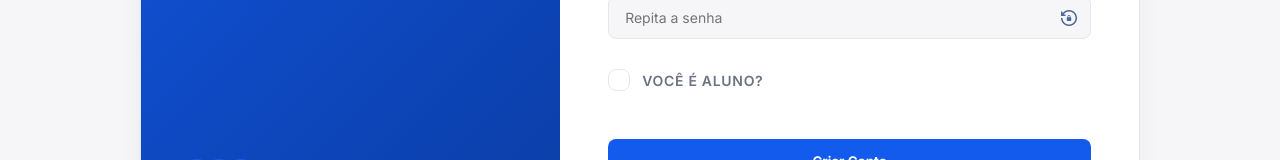
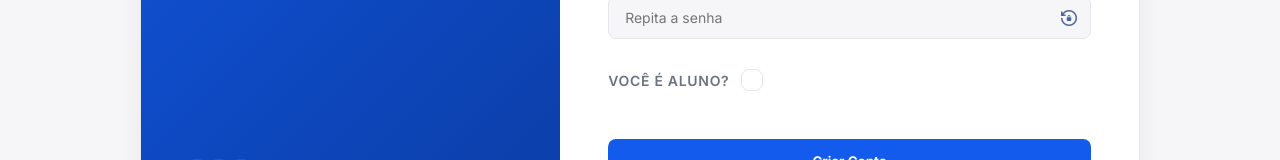
Before and after one commit to emytonton/JORNAL-UFC-FRONTEND, a React (Vite) app: page / in a window 1280 px wide. Both pictures are taken after a click on the button "Cadastro". Shown: the part 620-780 px from the top of the page. Built offline with nearby package versions, Linux system fonts and the light colour scheme.

Commit message:
style: ajuste de estilos

```diff
--- a/src/pages/Login/index.jsx
+++ b/src/pages/Login/index.jsx
@@ -290,8 +290,8 @@ const Login = () => {
                         checked={isStudent}
                         onChange={(e) => setIsStudent(e.target.checked)}
                       />
+                      <span className="label-text">Você é aluno?</span>
                       <span className="checkmark"></span>
-                      <span className="label-text">Você é aluno?</span>
                     </label>
                   </div>
 
```
